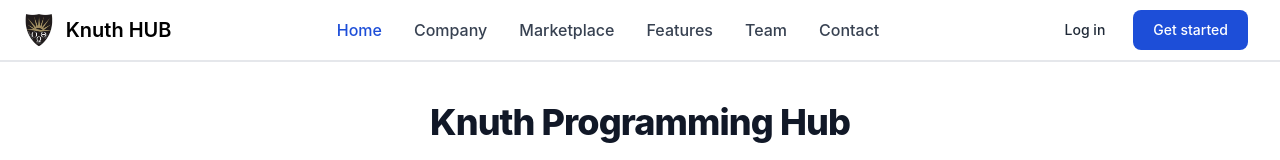
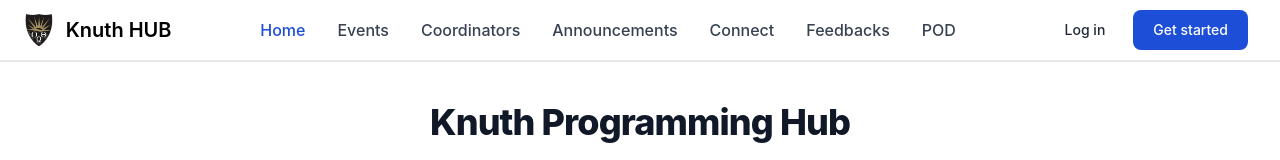
Before and after one commit to TheHimanshuDixit/knuth-website, a React (Vite) app: page / in a window 1280 px wide. Shown: the top 160 px of the page. Built offline with nearby package versions, Linux system fonts and the light colour scheme.

Commit message:
new pages created

```diff
--- a/src/App.jsx
+++ b/src/App.jsx
@@ -9,6 +9,7 @@ import Connect from "./pages/Connect.jsx";
 import Coordinators from "./pages/Coordinators.jsx";
 import Events from "./pages/Events.jsx";
 import Feedback from "./pages/Feedback.jsx";
+import POD from "./pages/POD.jsx";
 
 const router = createBrowserRouter([
   {
@@ -49,6 +50,10 @@ const router = createBrowserRouter([
     path: "feedback",
     element: <Feedback />,
   },
+  {
+    path: "pod",
+    element: <POD />,
+  },
 ]);
 
 function App() {
--- a/src/components/Navbar.jsx
+++ b/src/components/Navbar.jsx
@@ -62,7 +62,7 @@ const Navbar = () => {
               <ul className="flex flex-col mt-4 font-medium lg:flex-row lg:space-x-8 lg:mt-0">
                 <li>
                   <Link
-                    to="#"
+                    to="/"
                     className="block py-2 pr-4 pl-3 text-white rounded bg-primary-700 lg:bg-transparent lg:text-primary-700 lg:p-0 dark:text-white"
                     aria-current="page">
                     Home
@@ -70,37 +70,44 @@ const Navbar = () => {
                 </li>
                 <li>
                   <Link
-                    to="#"
+                    to="/events"
                     className="block py-2 pr-4 pl-3 text-gray-700 border-b border-gray-100 hover:bg-gray-50 lg:hover:bg-transparent lg:border-0 lg:hover:text-primary-700 lg:p-0 dark:text-gray-400 lg:dark:hover:text-white dark:hover:bg-gray-700 dark:hover:text-white lg:dark:hover:bg-transparent dark:border-gray-700">
-                    Company
+                    Events
                   </Link>
                 </li>
                 <li>
                   <Link
-                    to="#"
+                    to="/coordinators"
                     className="block py-2 pr-4 pl-3 text-gray-700 border-b border-gray-100 hover:bg-gray-50 lg:hover:bg-transparent lg:border-0 lg:hover:text-primary-700 lg:p-0 dark:text-gray-400 lg:dark:hover:text-white dark:hover:bg-gray-700 dark:hover:text-white lg:dark:hover:bg-transparent dark:border-gray-700">
-                    Marketplace
+                    Coordinators
                   </Link>
                 </li>
                 <li>
                   <Link
-                    to="#"
+                    to="/announcement"
                     className="block py-2 pr-4 pl-3 text-gray-700 border-b border-gray-100 hover:bg-gray-50 lg:hover:bg-transparent lg:border-0 lg:hover:text-primary-700 lg:p-0 dark:text-gray-400 lg:dark:hover:text-white dark:hover:bg-gray-700 dark:hover:text-white lg:dark:hover:bg-transparent dark:border-gray-700">
-                    Features
+                    Announcements
                   </Link>
                 </li>
                 <li>
                   <Link
-                    to="#"
+                    to="/connect"
                     className="block py-2 pr-4 pl-3 text-gray-700 border-b border-gray-100 hover:bg-gray-50 lg:hover:bg-transparent lg:border-0 lg:hover:text-primary-700 lg:p-0 dark:text-gray-400 lg:dark:hover:text-white dark:hover:bg-gray-700 dark:hover:text-white lg:dark:hover:bg-transparent dark:border-gray-700">
-                    Team
+                    Connect
                   </Link>
                 </li>
                 <li>
                   <Link
-                    to="#"
+                    to="/feedback"
                     className="block py-2 pr-4 pl-3 text-gray-700 border-b border-gray-100 hover:bg-gray-50 lg:hover:bg-transparent lg:border-0 lg:hover:text-primary-700 lg:p-0 dark:text-gray-400 lg:dark:hover:text-white dark:hover:bg-gray-700 dark:hover:text-white lg:dark:hover:bg-transparent dark:border-gray-700">
-                    Contact
+                    Feedbacks
+                  </Link>
+                </li>
+                <li>
+                  <Link
+                    to="/pod"
+                    className="block py-2 pr-4 pl-3 text-gray-700 border-b border-gray-100 hover:bg-gray-50 lg:hover:bg-transparent lg:border-0 lg:hover:text-primary-700 lg:p-0 dark:text-gray-400 lg:dark:hover:text-white dark:hover:bg-gray-700 dark:hover:text-white lg:dark:hover:bg-transparent dark:border-gray-700">
+                    POD
                   </Link>
                 </li>
               </ul>
--- /dev/null
+++ b/src/pages/POD.jsx
@@ -0,0 +1,11 @@
+import React from 'react'
+
+const POD = () => {
+  return (
+    <div>
+      <h1>pod</h1>
+    </div>
+  )
+}
+
+export default POD
```
